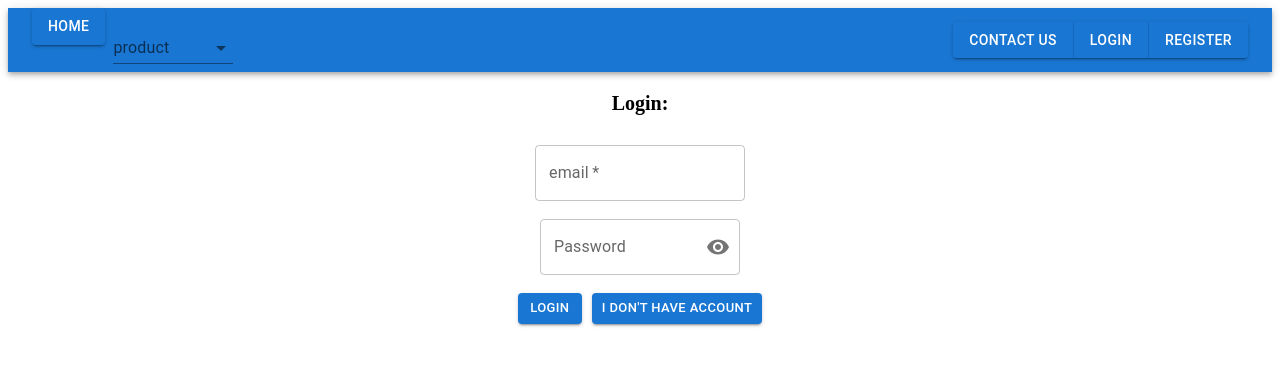
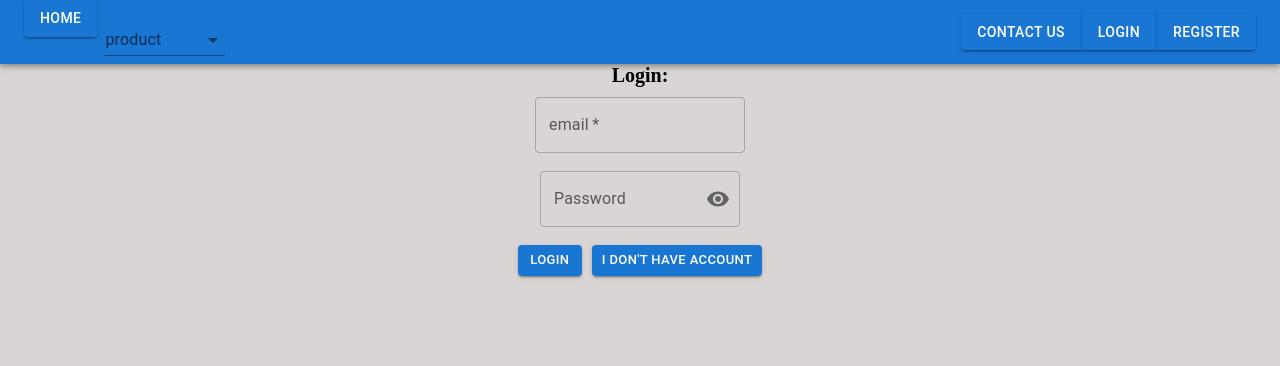
Before and after one commit to C9-youssefoesmail/MERAKI_Academy_Project_4_BoyCott, a React (Create React App) app in the folder frontend/: page /Login in a window 1280 px wide. Shown: the top 366 px of the page. Built offline with nearby package versions, Linux system fonts and the light colour scheme.

Commit message:
style contactUs component

```diff
--- a/frontend/src/App.css
+++ b/frontend/src/App.css
@@ -1,5 +1,12 @@
+*{
+  padding: 0;
+  margin: 0;
+}
+
 .App {
   text-align: center;
+  background-color: rgb(218, 213, 213);
+  min-height: 100vh;
 }
 
 .Home{
--- a/frontend/src/components/ContactUs/ContactUs.js
+++ b/frontend/src/components/ContactUs/ContactUs.js
@@ -2,7 +2,7 @@ import React, { useContext, useEffect, useState } from "react";
 import "./style.css";
 import { LoginContext } from "../../App";
 import axios from "axios";
-import { Alert, Button, TextField } from "@mui/material";
+import { Alert, Button, Card, TextField } from "@mui/material";
 
 const ContactUs = () => {
   //!----------------------useContext
@@ -67,7 +67,8 @@ const ContactUs = () => {
 
   return (
     <div className="main">
-      <div className="Contact">Contact Us:</div>
+      <Card elevation={4}>
+        <div className="Contact">Contact Us:</div>
       {userId ? (
         <div className="user">
           <p>User name: {name}</p>
@@ -112,7 +113,7 @@ const ContactUs = () => {
           }}
         />
       </div>
-      <div>
+      <div className="bb">
         {hide === true ? (
           ""
         ) : (
@@ -128,6 +129,8 @@ const ContactUs = () => {
         )}
         {message ? <div className="message">{message}</div> : ""}
       </div>
+      </Card>
+
     </div>
   );
 };
--- a/frontend/src/components/ContactUs/style.css
+++ b/frontend/src/components/ContactUs/style.css
@@ -1,5 +1,7 @@
 .main{
     margin-top: 5%;
+    width: 50%;
+    margin-left: 30%;
 }
 
 .Contact{
@@ -9,3 +11,7 @@
 .user{
     margin: 2%;
 }
+
+.bb{
+    margin-bottom: 5%;
+}
```
